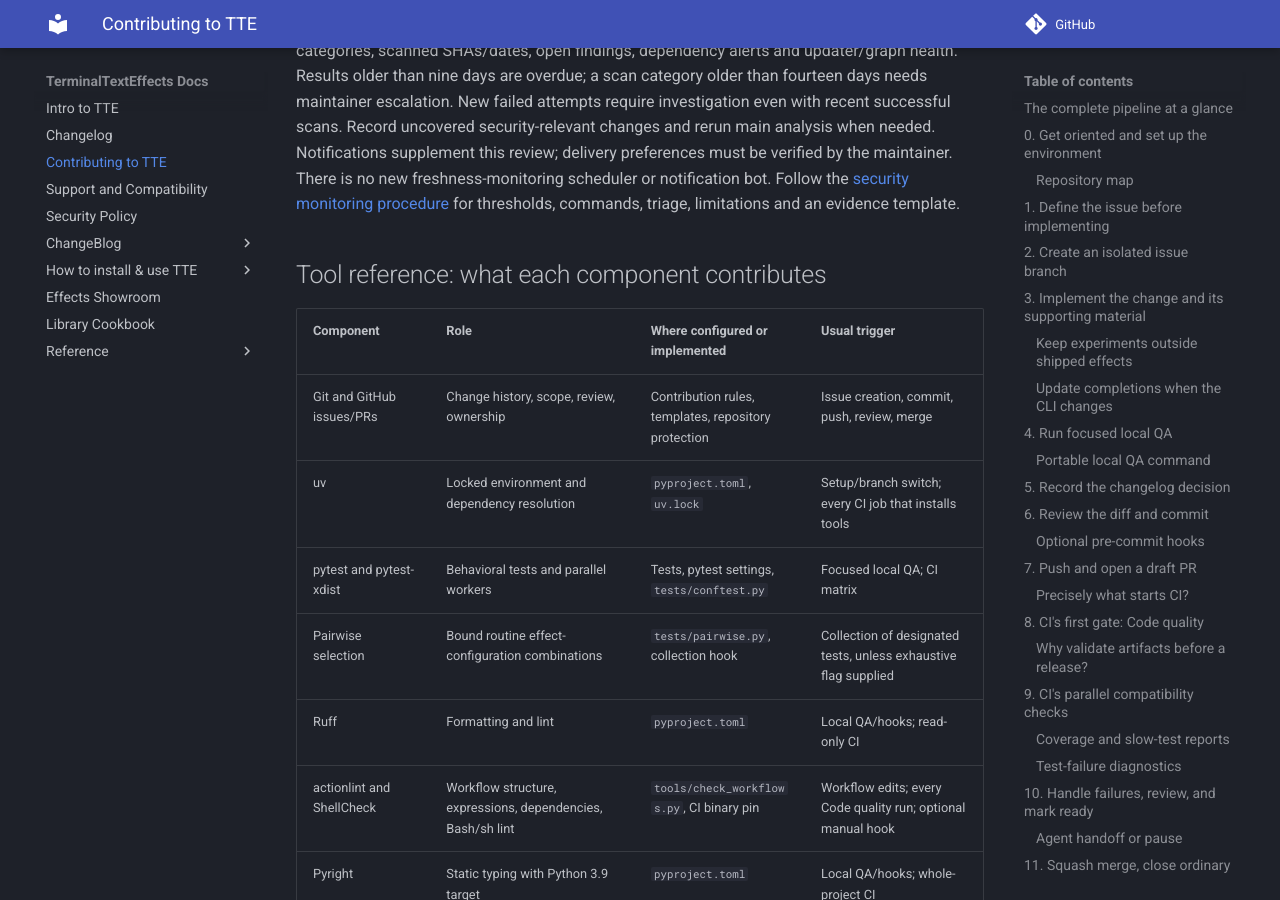
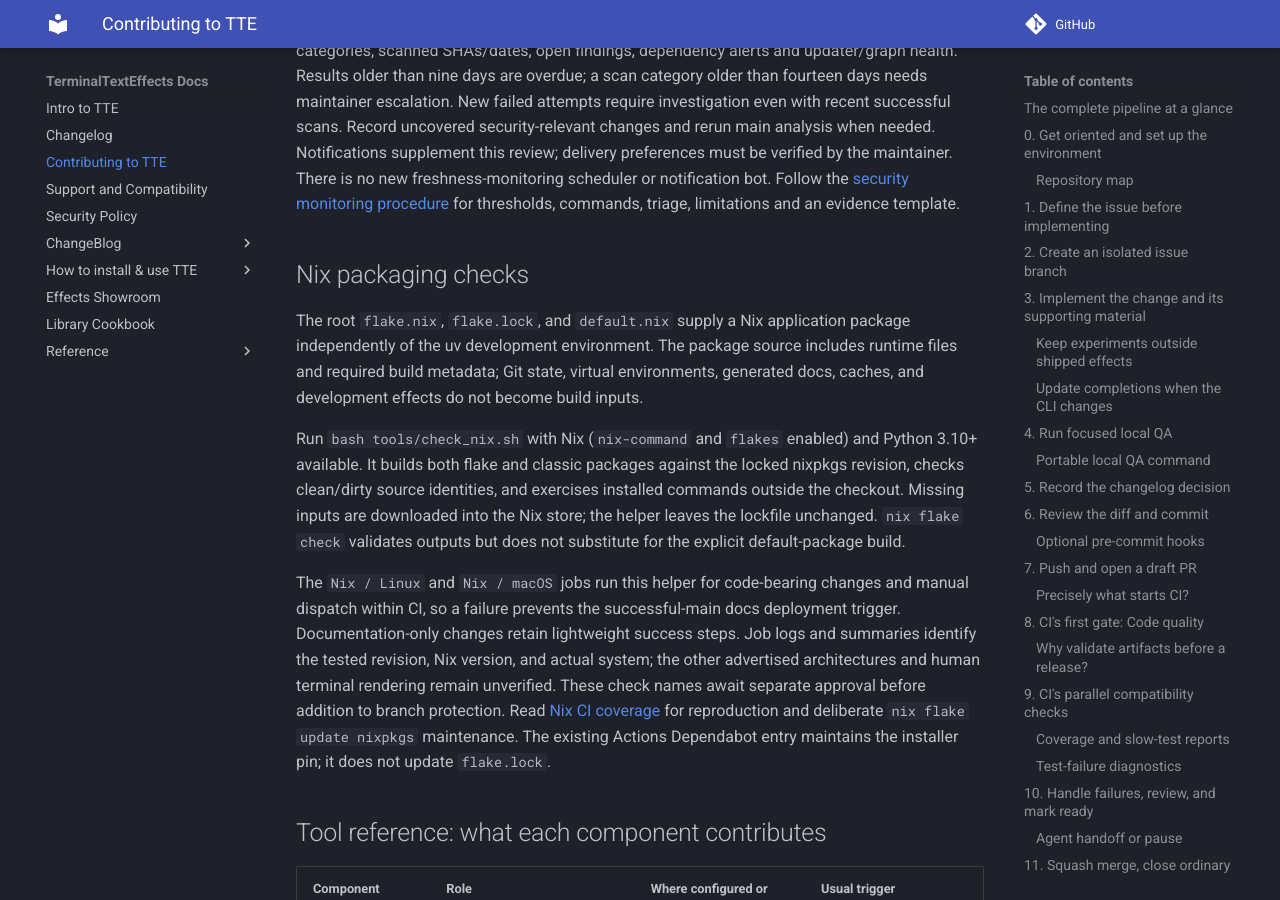
Before and after one commit to ChrisBuilds/terminaltexteffects, an MkDocs documentation site: the page built from docs/development.md, in a window 1280 px wide and 900 px high, scrolled down 23911 px. Built offline with MkDocs 1.6.1 and Material for MkDocs 9.7.7, drawn with Linux system fonts in a browser that asks for light colours; comment, search, counter and statistics services are not loaded.

Commit message:
Improve Nix packaging and validate Linux/macOS support in CI (#172)
The advertised Nix installation previously had no CI build/runtime
coverage, and classic builds from a checkout included development
artifacts. Filter package sources, refresh the official nixpkgs
unstable-channel pin, correct the installation examples, and add
Linux/macOS Nix validation inside the existing CI workflow.

The new checks explicitly build both flake and classic packages against
the same lock, verify clean/dirty source identity, exercise both
installed CLI names outside the checkout with seeded rendering/cursor
assertions, test `nix run`/`nix shell`, and reject lock changes. They
retain documentation-only success steps and seven-day diagnostic logs.
Updated contributor, support, CI, dependency, and diagnostic guidance
describes coverage and maintenance.

Closes #171

Validation:
- Focused CI classification, workflow, and local-QA regressions: 68
passed, 4 workflow-integration skips on the first run; reran the
complete workflow test file with required actionlint/ShellCheck
overrides: 9 passed, no skips.
- Touched Python Ruff format/lint and Pyright: passed.
- actionlint 1.7.12, ShellCheck (including the Nix helper), strict
MkDocs build, changelog validation, staged hygiene, and commit hooks:
passed.
- Nix is unavailable locally; hosted Linux/macOS build/runtime results
are pending. PR remains draft until applicable latest-head CI succeeds.

Limits: each Nix runner verifies only its recorded system identifier;
other advertised architectures and human terminal rendering remain
unverified. The new Nix check names are not added to branch protection
without separate maintainer approval. Exact-main CI/live documentation
verification follows an explicitly authorized merge; this PR does not
authorize merging or publishing.

```diff
--- a/docs/development.md
+++ b/docs/development.md
@@ -556,6 +556,30 @@ There is no new freshness-monitoring scheduler or notification bot. Follow the
 [security monitoring procedure](https://github.com/ChrisBuilds/terminaltexteffects/blob/main/.github/SECURITY_MONITORING.md)
 for thresholds, commands, triage, limitations and an evidence template.
 
+## Nix packaging checks
+
+The root `flake.nix`, `flake.lock`, and `default.nix` supply a Nix application
+package independently of the uv development environment. The package source includes
+runtime files and required build metadata; Git state, virtual environments, generated
+docs, caches, and development effects do not become build inputs.
+
+Run `bash tools/check_nix.sh` with Nix (`nix-command` and `flakes` enabled) and
+Python 3.10+ available. It builds both flake and classic packages against the locked
+nixpkgs revision, checks clean/dirty source identities, and exercises installed
+commands outside the checkout. Missing inputs are downloaded into the Nix store;
+the helper leaves the lockfile unchanged. `nix flake check` validates outputs but
+does not substitute for the explicit default-package build.
+
+The `Nix / Linux` and `Nix / macOS` jobs run this helper for code-bearing changes
+and manual dispatch within CI, so a failure prevents the successful-main docs
+deployment trigger. Documentation-only changes retain lightweight success steps.
+Job logs and summaries identify the tested revision, Nix version, and actual system;
+the other advertised architectures and human terminal rendering remain unverified.
+These check names await separate approval before addition to branch protection.
+Read [Nix CI coverage](https://github.com/ChrisBuilds/terminaltexteffects/blob/main/.github/CI.md#nix-packaging-validation)
+for reproduction and deliberate `nix flake update nixpkgs` maintenance. The existing
+Actions Dependabot entry maintains the installer pin; it does not update `flake.lock`.
+
 ## Tool reference: what each component contributes
 
 | Component | Role | Where configured or implemented | Usual trigger |
```
Also changed, not shown: CHANGELOG.md (+5 -0 lines), CONTRIBUTING.md (+11 -0 lines), README.md (+23 -8 lines), SUPPORT.md (+12 -0 lines), changelog.d/171.fixed.md (added, +1 -0 lines), .github/CI.md, .github/DEPENDENCIES.md, .github/TEST_DIAGNOSTICS.md, 7 other files.
